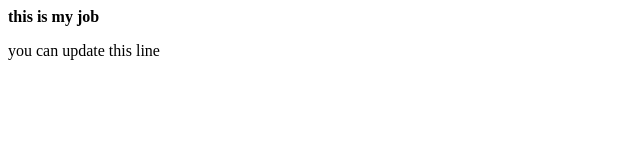
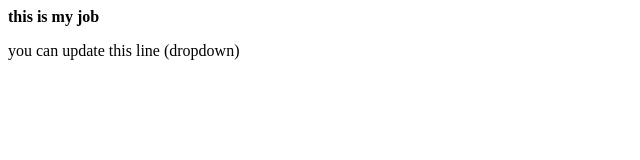
Before and after one commit to luffynaruto0987/local_repo, a plain HTML site: page index.html in a window 1280 px wide. Shown: the full height of the page, 0-640 px from the left. Drawn offline with Linux system fonts and the light colour scheme.

```diff
--- a/index.html
+++ b/index.html
@@ -1,4 +1,4 @@
 <b>this is my job</b>
 <p>
-    you can update this line
+    you can update this line (dropdown)
 </p>
```
